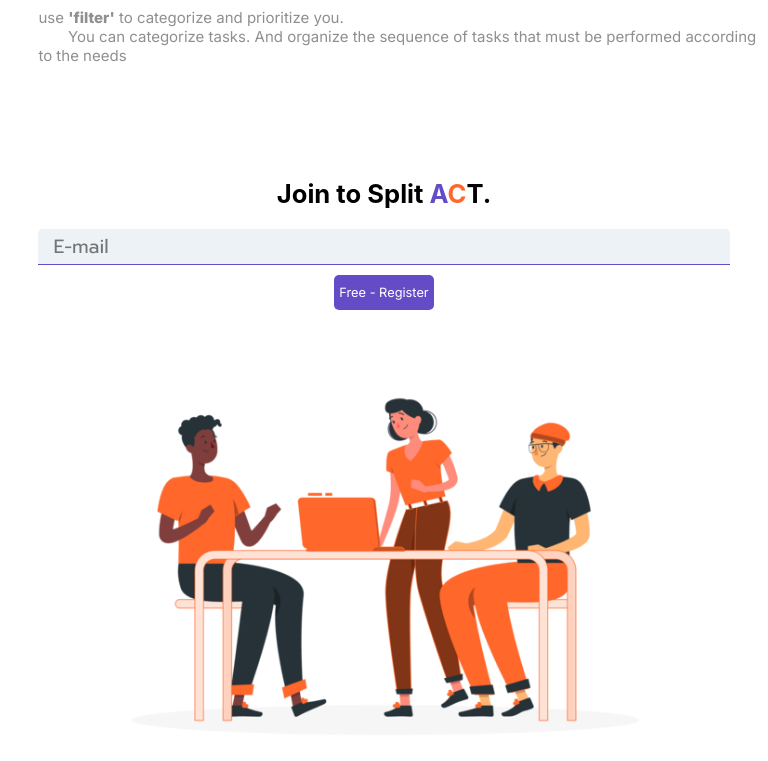
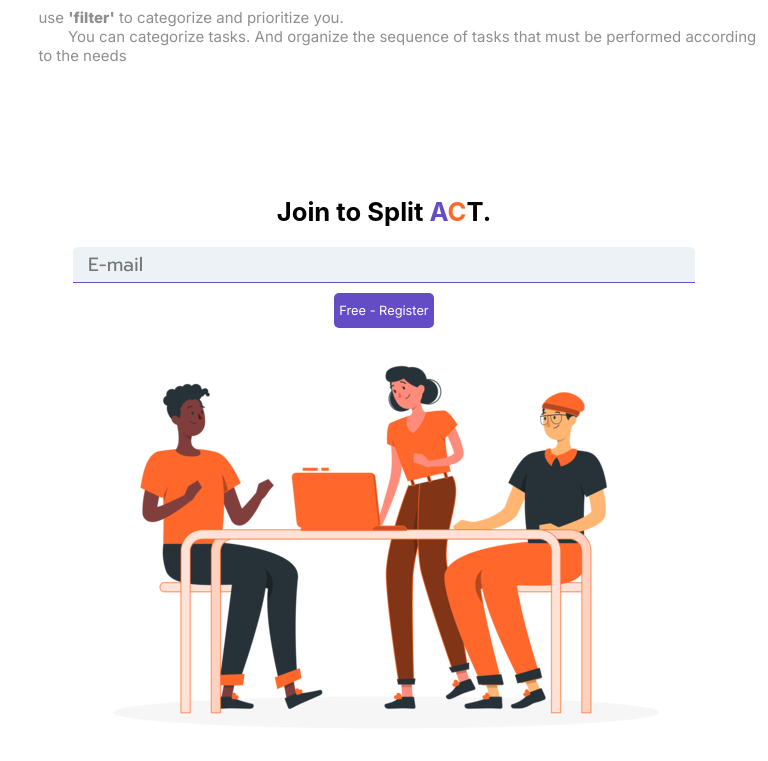
Before and after one commit to chamick7/splitact_fe, a Next.js app: page / in a window 768 px wide. Shown: the part 1615-2376 px from the top of the page. Built offline with nearby package versions, Linux system fonts and the light colour scheme; no server answers.

Commit message:
home : new responsive in width 460px

```diff
--- a/css/home.module.css
+++ b/css/home.module.css
@@ -332,6 +332,8 @@
     }
     .endpage img{
         max-width: 360px;
+        padding: 0%;
+        margin: 0%;
     }
 }
 
@@ -416,10 +418,13 @@
         padding-left: 0px;
     }
     .endpage .calendar_container_right{
+        margin: 0%;
         padding: 0%;
+        width: 90%;
     }
     .endpage img{
         max-width: 600px;
+        padding: 0%;
     }
 }
 
```
